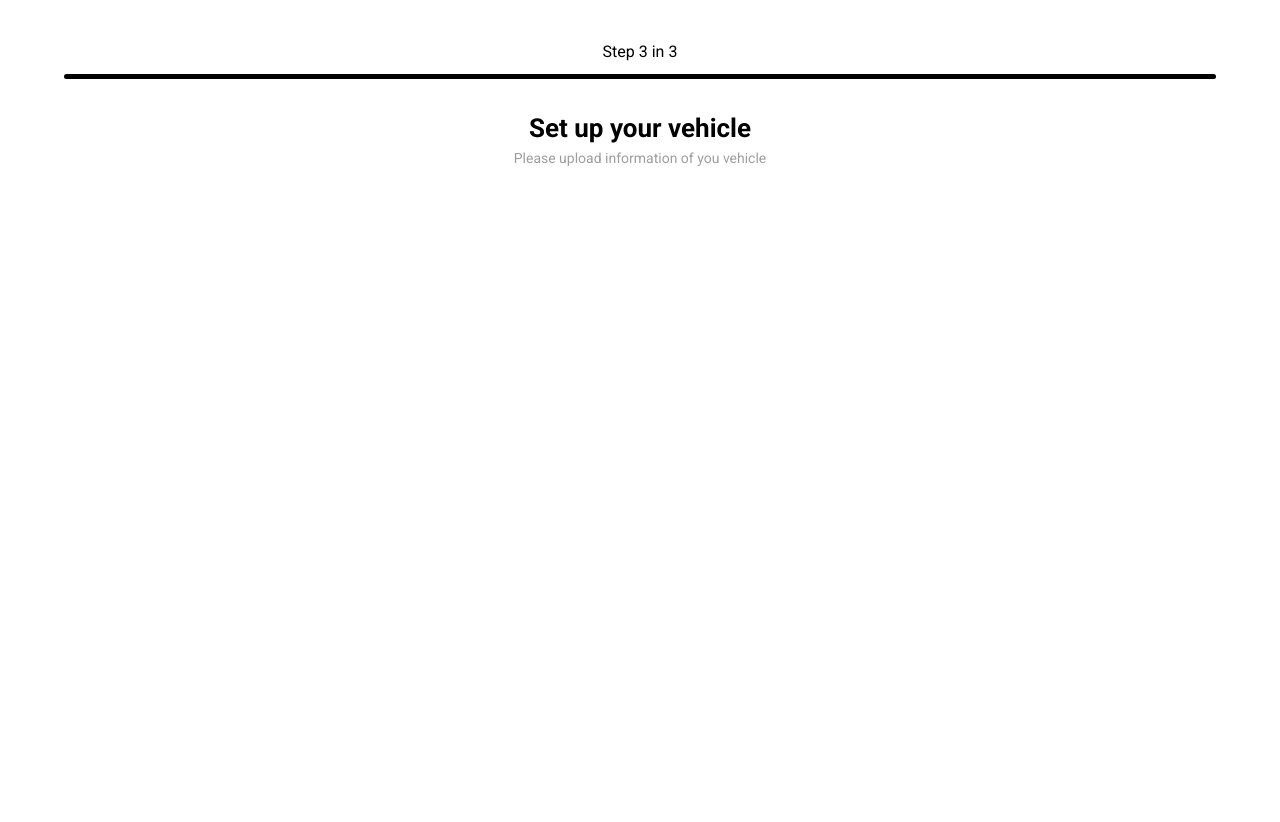
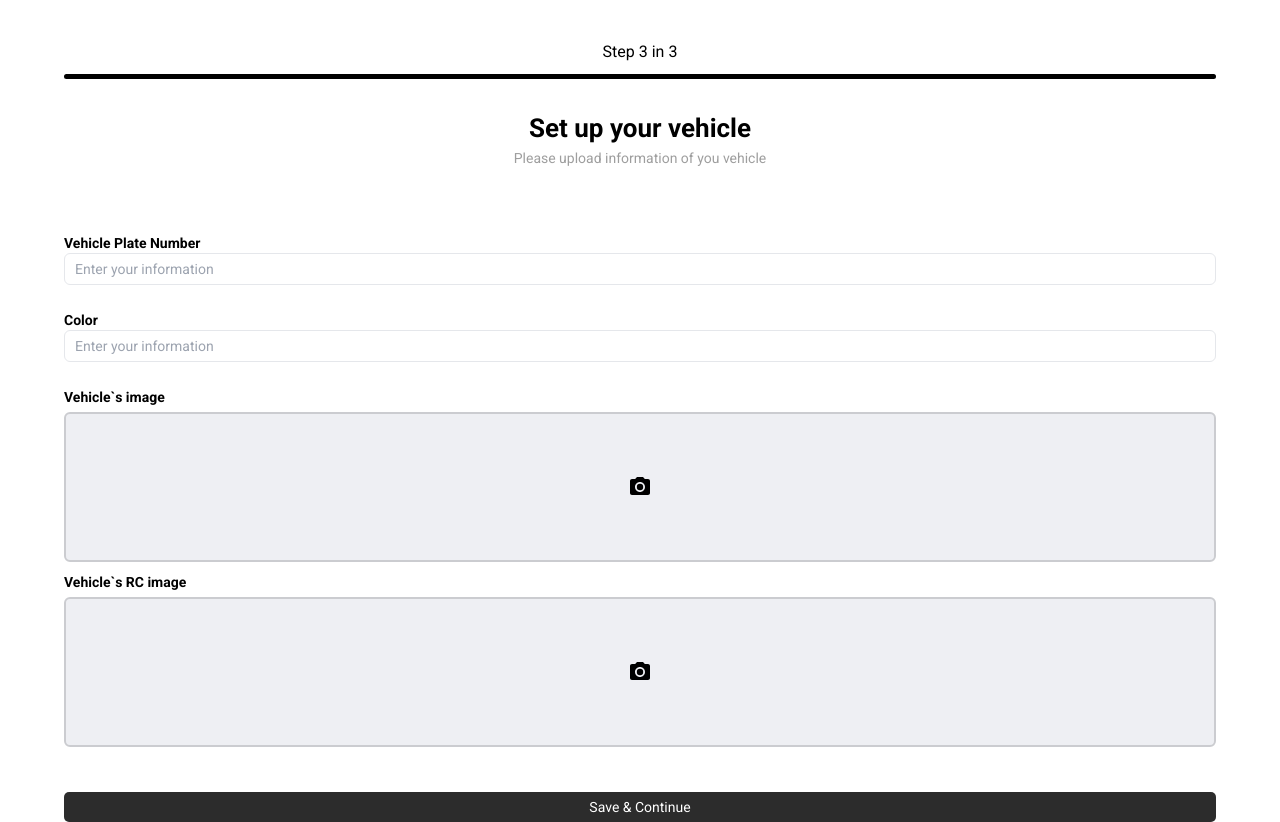
Before and after one commit to Mlogg27/finalproj_k9, a Next.js app in the folder web/: page /driver/verify_setup/vehicle in a window 1280 px wide. Before the commit the page ends 800 px from the top, so only its background shows below. Built offline with nearby package versions, Linux system fonts and the light colour scheme.

Commit message:
update/291124

```diff
--- a/web/app/driver/(login&register)/login/page.tsx
+++ b/web/app/driver/(login&register)/login/page.tsx
@@ -28,10 +28,13 @@ export default function LoginPage() {
     setOpen(true);
 
     if(!result.valid && result.name){
+      console.log(result.name);
       dispatch(inputtingSlice.actions.reset({name: result.name}))
     }
-    if(result.valid){}
+    if(result.valid){
       dispatch(inputtingSlice.actions.reset({}))
+    }
+
   };
 
   return (
--- a/web/app/driver/verify_setup/identity/upload/page.tsx
+++ b/web/app/driver/verify_setup/identity/upload/page.tsx
@@ -4,16 +4,16 @@ import { UploadImageBox, CustomButton } from "@/components";
 import React from "react";
 
 export default function UploadIdentityPage () {
-  const [image1, setImage1] = React.useState('');
-  const [image2, setImage2] = React.useState('');
+  const [frontImg, setFrontImg] = React.useState('');
+  const [backImg, setBackImg] = React.useState('');
 
 
   return (
     <>
-      <span className="mr-auto ml-[15px] text-sm font-semibold ">Upload driver`s license</span>
+      <span className="mr-auto ml-[5%] text-sm font-semibold ">Upload driver`s license</span>
       <div className='flex mx-auto gap-x-[20px] mt-[25px] mb-[40vh]'>
-        <UploadImageBox onChange={setImage1} width={160} height={120} image={image1} name={'Front side'}/>
-        <UploadImageBox onChange={setImage2} width={160} height={120} image={image2} name={'Back side'}/>
+        <UploadImageBox onChange={setFrontImg} width={160} height={120} image={frontImg} name={'Front side'}/>
+        <UploadImageBox onChange={setBackImg} width={160} height={120} image={backImg} name={'Back side'}/>
       </div>
       <CustomButton name={'Verify ID card'} bgColor={'#2C2C2C'} tColor={'#fff'}/>
 
--- a/web/app/driver/verify_setup/vehicle/page.tsx
+++ b/web/app/driver/verify_setup/vehicle/page.tsx
@@ -4,11 +4,11 @@ import { UploadImageBox, CustomButton, CustomInput, VerifyProcessBar } from "@/c
 import React from "react";
 
 export default function UploadIdentityPage () {
-
-
+  const [vehicleImg, setVehicleImg] = React.useState('');
+  const [vehicleImgRC, setvehicleImgRC] = React.useState('');
 
   return (
-    <>
+    <div className='flex flex-col justify-center items-center '>
       <VerifyProcessBar process={100} step={3} totalStep={3} />
       <h1 className="text-center mt-[30px] font-semibold text-[26px]">
         Set up your vehicle
@@ -16,6 +16,13 @@ export default function UploadIdentityPage () {
       <span className="mb-[40px] text-center flex justify-center items-center text-[#9E9E9E] text-sm">
         Please upload information of you vehicle
       </span>
-    </>
+      <CustomInput type={'text'} label={'Vehicle Plate Number'} isPassword={false} name={'vehiclePlateNumber'}/>
+      <CustomInput type={'text'} label={'Color'} isPassword={false} name={'vehicleColor'}/>
+      <div className='flex flex-col justify-center items-center mt-[25px] gap-y-[10px] w-[90%] mx-auto mb-[40px]'>
+        <UploadImageBox onChange={setVehicleImg} width={'100%'} height={150} image={vehicleImg} label={'Vehicle`s image'}/>
+        <UploadImageBox onChange={setvehicleImgRC} width={'100%'} height={150} image={vehicleImgRC} label={'Vehicle`s RC image'}/>
+      </div>
+      <CustomButton name={'Save & Continue'} bgColor={'#2c2c2c'} tColor={'#fff'}/>
+    </div>
   )
 }
--- a/web/components/CustomInput/index.tsx
+++ b/web/components/CustomInput/index.tsx
@@ -28,7 +28,7 @@ const CustomInput: React.FC<CustomInputProps> = ({ label, placeholder, isPasswor
   };
   return (
     <label className="relative flex flex-col w-[90%] justify-center mt-[25px]">
-      <span className="text-[10px] font-medium">{label}</span>
+      <span className="text-sm font-semibold">{label}</span>
       <input
         className="text-sm border rounded-[6px] outline-none px-[10px] py-[5px]"
         type={type === "password" && isPasswordVisible ? 'text' : type}
--- a/web/components/UploadImageBox/index.tsx
+++ b/web/components/UploadImageBox/index.tsx
@@ -5,16 +5,18 @@ import CameraAltIcon from '@mui/icons-material/CameraAlt';
 
 interface UploadImageBoxProps {
   onChange: (imageURL : string)=> void ;
-  width: number;
-  height: number;
+  width: number | string;
+  height: number | string;
   image: string;
-  name: string;
+  name?: string;
+  label?: string;
+
 }
 
-const UploadImageBox: React.FC<UploadImageBoxProps> = ({ width, height, onChange, image, name }) => {
+const UploadImageBox: React.FC<UploadImageBoxProps> = ({ width, height, onChange, image, name, label }) => {
   const imageBox = {
     width: width,
-    height: height
+    height: height,
   }
   const handleFileChange =  (event: ChangeEvent<HTMLInputElement>) => {
     const file = event.target.files?.[0];
@@ -32,7 +34,8 @@ const UploadImageBox: React.FC<UploadImageBoxProps> = ({ width, height, onChange
     }
   };
   return (
-    <div className='flex flex-col justify-center items-center'>
+    <div className='flex flex-col justify-center items-center w-[100%]' >
+      <span  className='text-sm font-semibold mr-auto mb-[5px]'>{label}</span>
       <label
         htmlFor={`cameraInput ${name}`}
         style={imageBox}
@@ -42,7 +45,7 @@ const UploadImageBox: React.FC<UploadImageBoxProps> = ({ width, height, onChange
           <img
             src={image}
             alt="Preview Image"
-            className="w-full h-full object-cover"
+            className="w-full h-full object-cover rounded-[6px]"
           />
         ) : (
           <span><CameraAltIcon/></span>
```
